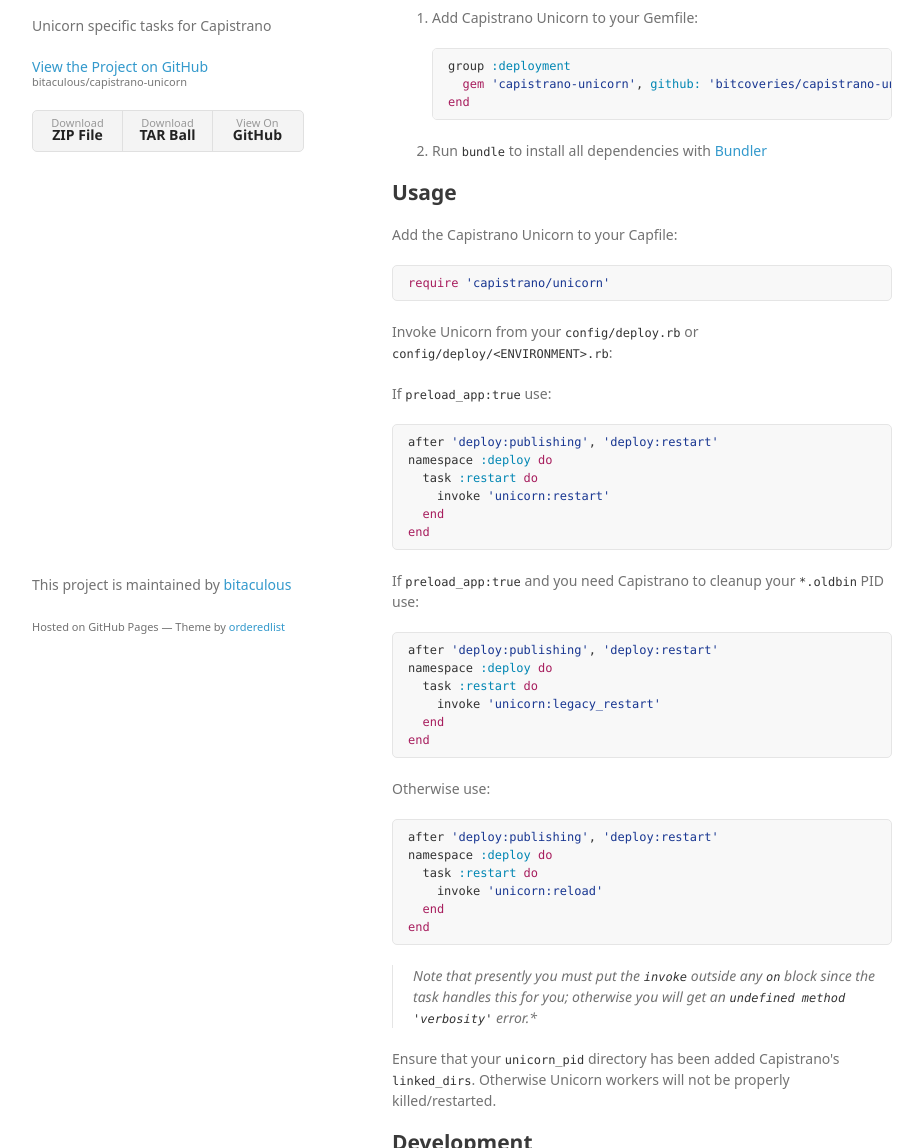
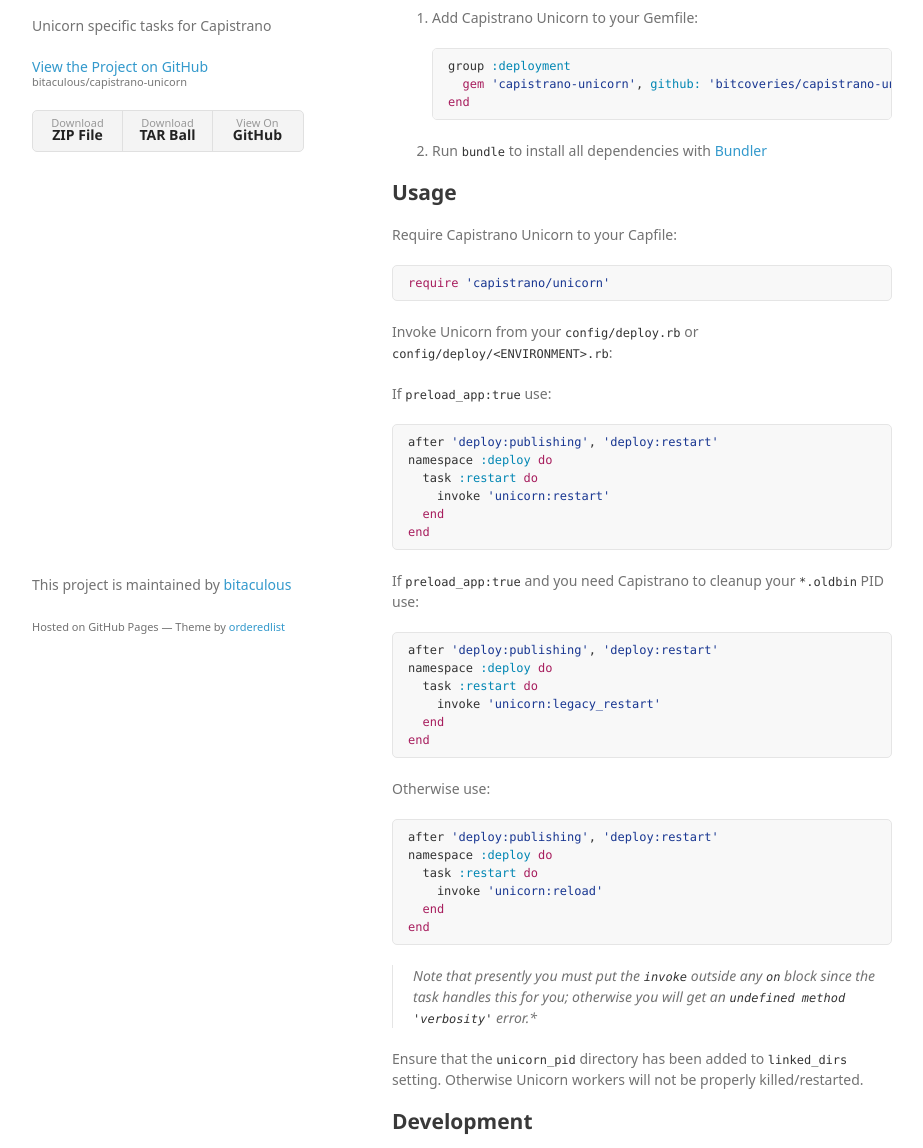
Before and after one commit to bitaculous/capistrano-unicorn, a plain HTML site: page index.html in a window 1280 px wide. Shown: the part 94-1242 px from the top of the page, without its empty margins (178-1101 px from the left). Drawn offline with Linux system fonts and the light colour scheme; a web font is replaced by a local one.

Commit message:
Create gh-pages branch via GitHub

```diff
--- a/index.html
+++ b/index.html
@@ -45,7 +45,7 @@
 <h2>
 <a id="usage" class="anchor" href="#usage" aria-hidden="true"><span class="octicon octicon-link"></span></a>Usage</h2>
 
-<p>Add the Capistrano Unicorn to your Capfile:</p>
+<p>Require Capistrano Unicorn to your Capfile:</p>
 
 <div class="highlight highlight-source-ruby"><pre><span class="pl-k">require</span> <span class="pl-s"><span class="pl-pds">'</span>capistrano/unicorn<span class="pl-pds">'</span></span></pre></div>
 
@@ -83,7 +83,7 @@ namespace <span class="pl-c1">:deploy</span> <span class="pl-k">do</span>
 you will get an <code>undefined method 'verbosity'</code> error.*</p>
 </blockquote>
 
-<p>Ensure that your <code>unicorn_pid</code> directory has been added Capistrano's <code>linked_dirs</code>. Otherwise Unicorn workers will not
+<p>Ensure that the <code>unicorn_pid</code> directory has been added to <code>linked_dirs</code> setting. Otherwise Unicorn workers will not
 be properly killed/restarted.</p>
 
 <h2>
```
Also changed, not shown: params.json (+1 -1 lines).
